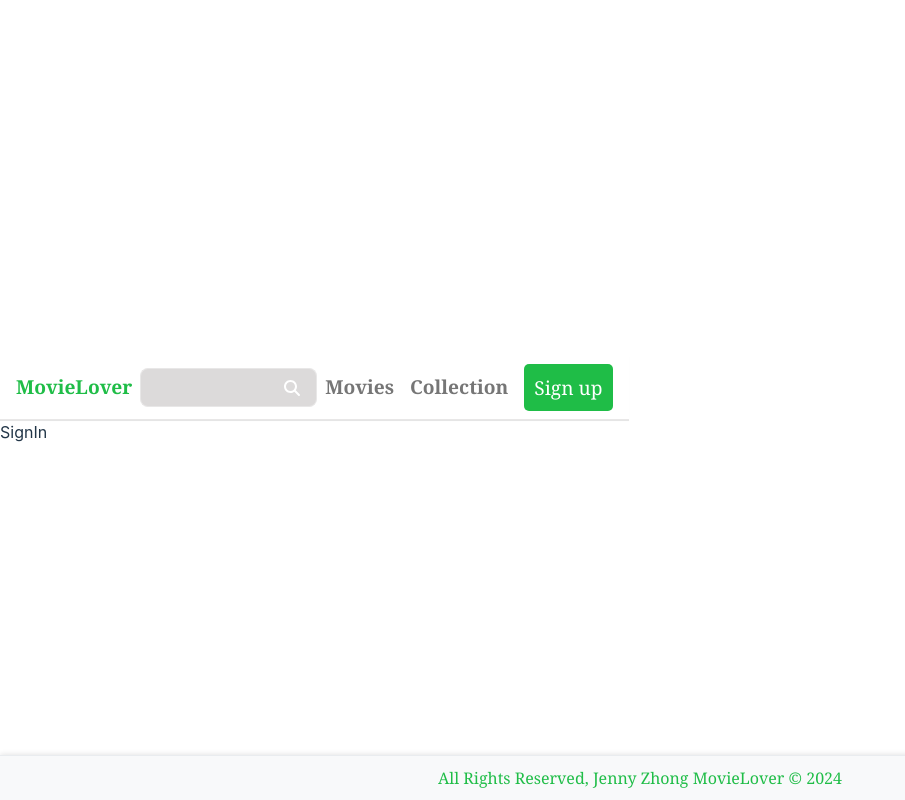
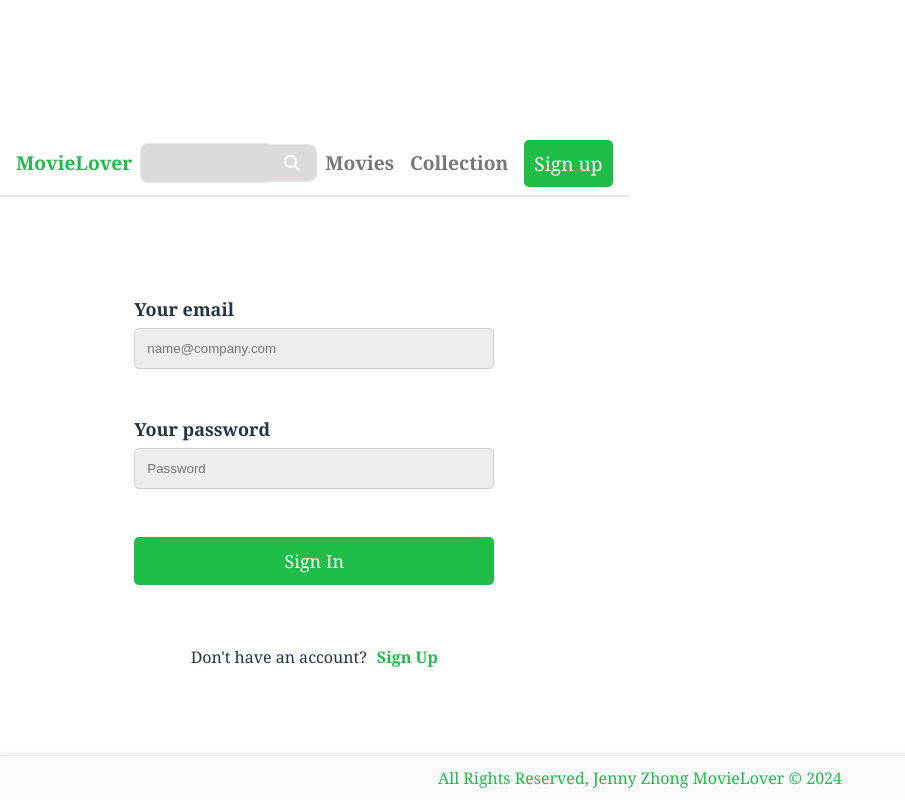
Before and after one commit to JennyZhong2022/movie-reviewer, a React (Vite) app in the folder Client/: page /sign-in in a window 1280 px wide. Shown: the whole page, without its empty margins (0-905 px from the left). Built offline with nearby package versions, Linux system fonts and the light colour scheme.

Commit message:
sign in frontend connect with api

```diff
--- a/Client/src/pages/SignIn/SignIn.jsx
+++ b/Client/src/pages/SignIn/SignIn.jsx
@@ -1,7 +1,91 @@
-import React from "react";
+import { useForm } from "react-hook-form";
+import { zodResolver } from "@hookform/resolvers/zod";
+import schema from "./schema.js";
+import styles from "../SignUp/SignUp.module.scss";
+import { Link, useNavigate } from "react-router-dom";
 
 const SignIn = () => {
-  return <div>SignIn</div>;
+  const navigate = useNavigate();
+
+  const {
+    handleSubmit,
+    formState: { isSubmitSuccessful, errors },
+    register,
+    setError,
+    reset,
+  } = useForm({ resolver: zodResolver(schema) });
+
+  if (isSubmitSuccessful) {
+    reset();
+  }
+
+  const onSubmit = async (data) => {
+    try {
+      const res = await fetch("/api/auth/signin", {
+        method: "POST",
+        headers: { "Content-Type": "application/json" },
+        body: JSON.stringify(data),
+      });
+      const result = await res.json();
+      if (result.success === false) {
+        if (
+          result.message === "User not found" ||
+          result.message === "Invalid password"
+        ) {
+          setError("email", {
+            type: "manual",
+            message: result.message,
+          });
+        }
+      }
+      if (res.ok) {
+        navigate("/");
+      }
+    } catch (error) {
+      console.error("An unexpected error occurred:", error);
+    }
+  };
+
+  return (
+    <div className={styles.signUpPage}>
+      <form className={styles.form} onSubmit={handleSubmit(onSubmit)}>
+        <div className={styles.field}>
+          <label htmlFor="emailInput">Your email</label>
+          <input
+            id="emailInput"
+            type="email"
+            {...register("email")}
+            placeholder="name@company.com"
+          />
+          <small className={styles.error_text}>
+            {errors?.email?.message ?? "\u00A0"}
+          </small>
+        </div>
+
+        <div className={styles.field}>
+          <label htmlFor="passwordInput">Your password</label>
+          <input
+            id="passwordInput"
+            type="password"
+            {...register("password")}
+            placeholder="Password"
+          />
+          <small className={styles.error_text}>
+            {errors?.password?.message ?? "\u00A0"}
+          </small>
+        </div>
+
+        <div className={styles.field}>
+          <button type="submit">Sign In</button>
+        </div>
+      </form>
+
+      <div className={styles.signUpField}>
+        <span>Don't have an account?</span>
+        <Link to="/sign-up">Sign Up</Link>
+      </div>
+    </div>
+  );
 };
 
 export default SignIn;
--- /dev/null
+++ b/Client/src/pages/SignIn/schema.js
@@ -0,0 +1,12 @@
+import * as z from "zod";
+
+const schema = z.object({
+  email: z.string().email("Email must be a valid email address"),
+  password: z
+    .string()
+    .min(6, "Password must be at least 6 characters")
+    .regex(/[A-Z]+/, "Password must contain a capital letter")
+    .regex(/[0-9]+/, "Password must contain a number"),
+});
+
+export default schema;
```
Also changed, not shown: Client/src/pages/SignIn/SignIn.module.scss (deleted), 1 other file (tests, documents, lock files or other folders).
